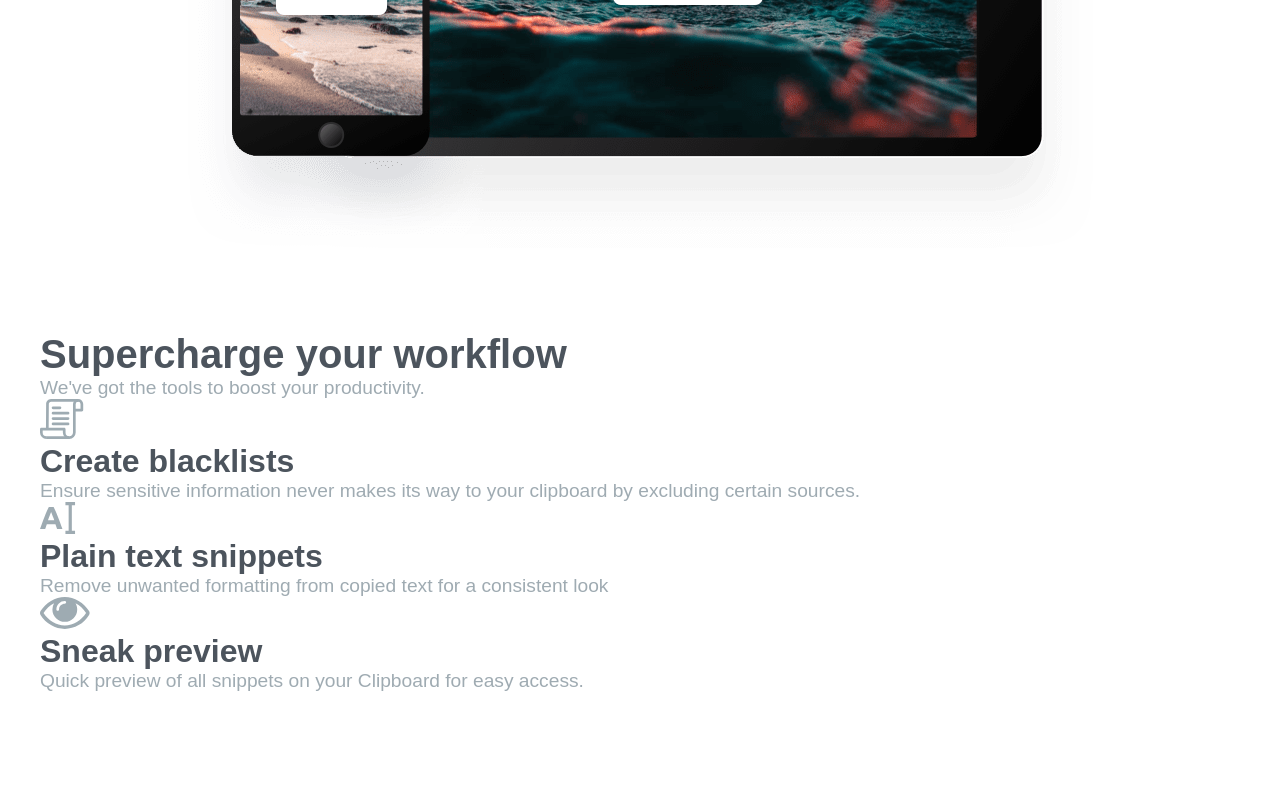
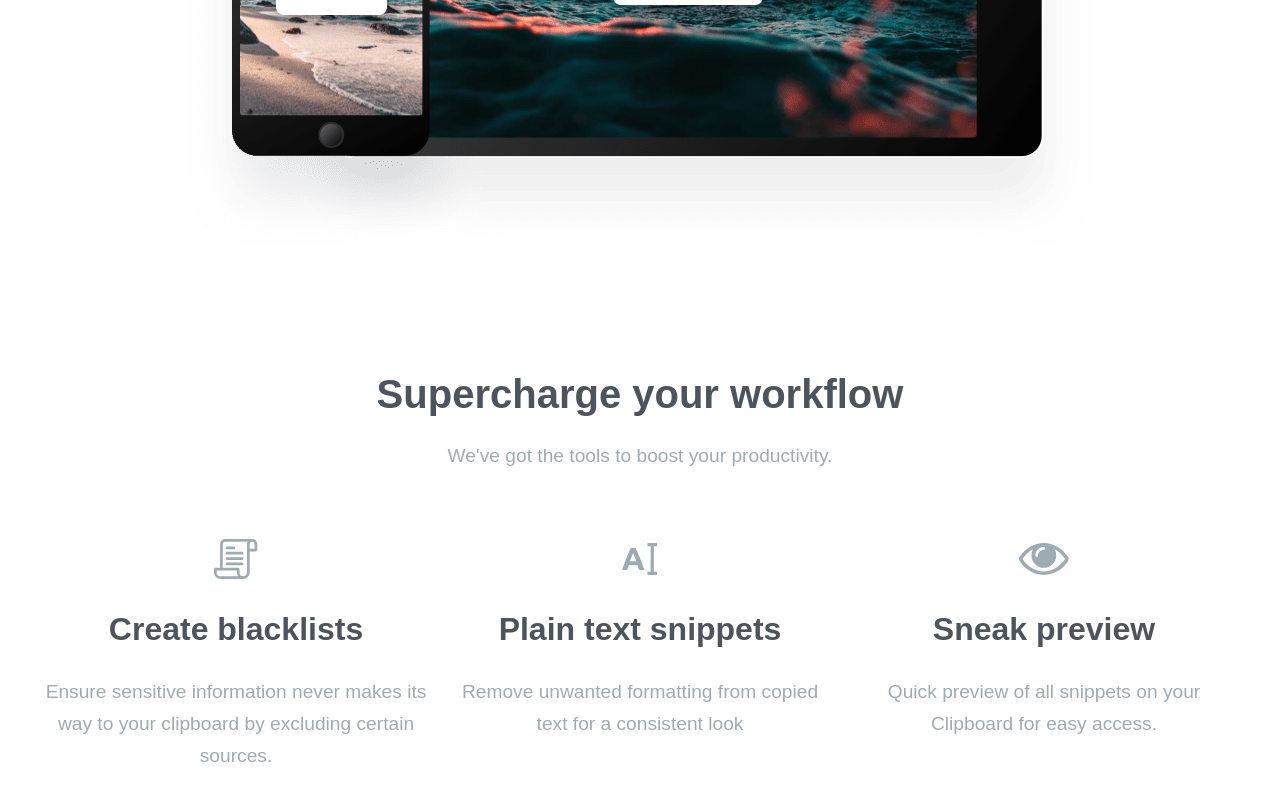
Before and after one commit to AlvesPHGA/lp-clipboard, a React (Vite) app: page / in a window 1280 px wide. Shown: the part 2141-2941 px from the top of the page. Before the commit the page ends 2833 px from the top, so only its background shows below. Built offline with nearby package versions, Linux system fonts and the light colour scheme.

Commit message:
updated Workflow section

```diff
--- a/src/sections/Workflow/Workflow.jsx
+++ b/src/sections/Workflow/Workflow.jsx
@@ -15,7 +15,9 @@ const Workflow = () => {
 
             <BoxWork>
                <Work>
-                  <img src={iconBlacklist} alt="" />
+                  <div className="image">
+                     <img src={iconBlacklist} alt="" />
+                  </div>
                   <h3>Create blacklists</h3>
                   <p>
                      Ensure sensitive information never makes its way to your
@@ -23,7 +25,9 @@ const Workflow = () => {
                   </p>
                </Work>
                <Work>
-                  <img src={iconText} alt="" />
+                  <div className="image">
+                     <img src={iconText} alt="" />
+                  </div>
                   <h3>Plain text snippets</h3>
                   <p>
                      Remove unwanted formatting from copied text for a
@@ -31,7 +35,9 @@ const Workflow = () => {
                   </p>
                </Work>
                <Work>
-                  <img src={iconPreview} alt="" />
+                  <div className="image">
+                     <img src={iconPreview} alt="" />
+                  </div>
                   <h3>Sneak preview</h3>
                   <p>
                      Quick preview of all snippets on your Clipboard for easy
--- a/src/sections/Workflow/Workflow.style.jsx
+++ b/src/sections/Workflow/Workflow.style.jsx
@@ -1,7 +1,33 @@
 import styled from 'styled-components';
 
-export const WorkflowStyle = styled.section``;
+export const WorkflowStyle = styled.section`
+   text-align: center;
+   padding: 2.5rem 0;
 
-export const BoxWork = styled.section``;
+   & p {
+      margin-top: 1.75rem;
+   }
+`;
 
-export const Work = styled.div``;
+export const BoxWork = styled.section`
+   display: grid;
+   grid-template-columns: repeat(3, 1fr);
+   gap: 0.75rem;
+   margin-top: 4.5rem;
+`;
+
+export const Work = styled.div`
+   & .image {
+      width: 50px;
+      height: 40px;
+      margin: 0 auto;
+      display: flex;
+      align-items: center;
+      justify-content: center;
+      margin-bottom: 2rem;
+   }
+
+   & p {
+      line-height: 2rem;
+   }
+`;
```
